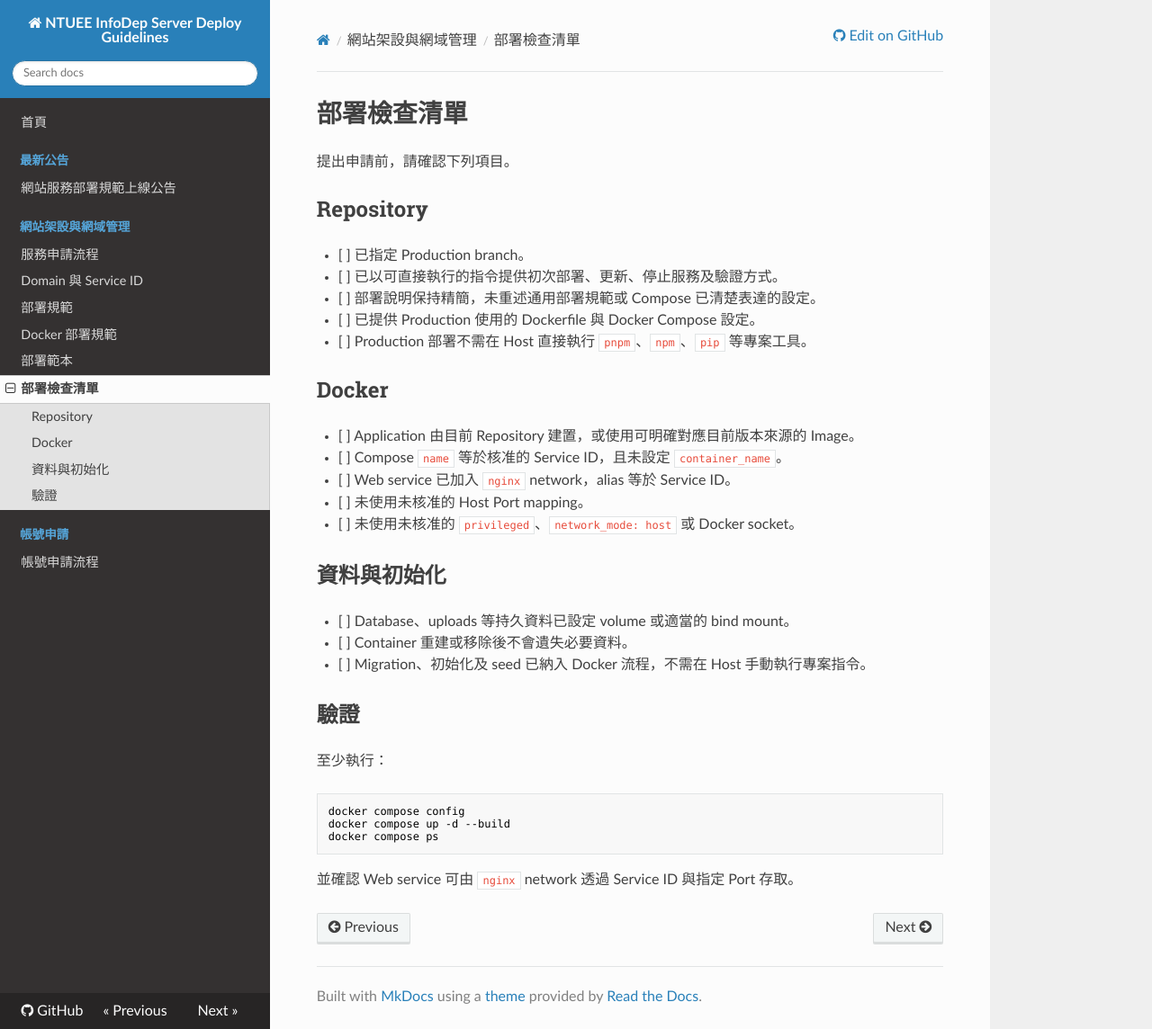
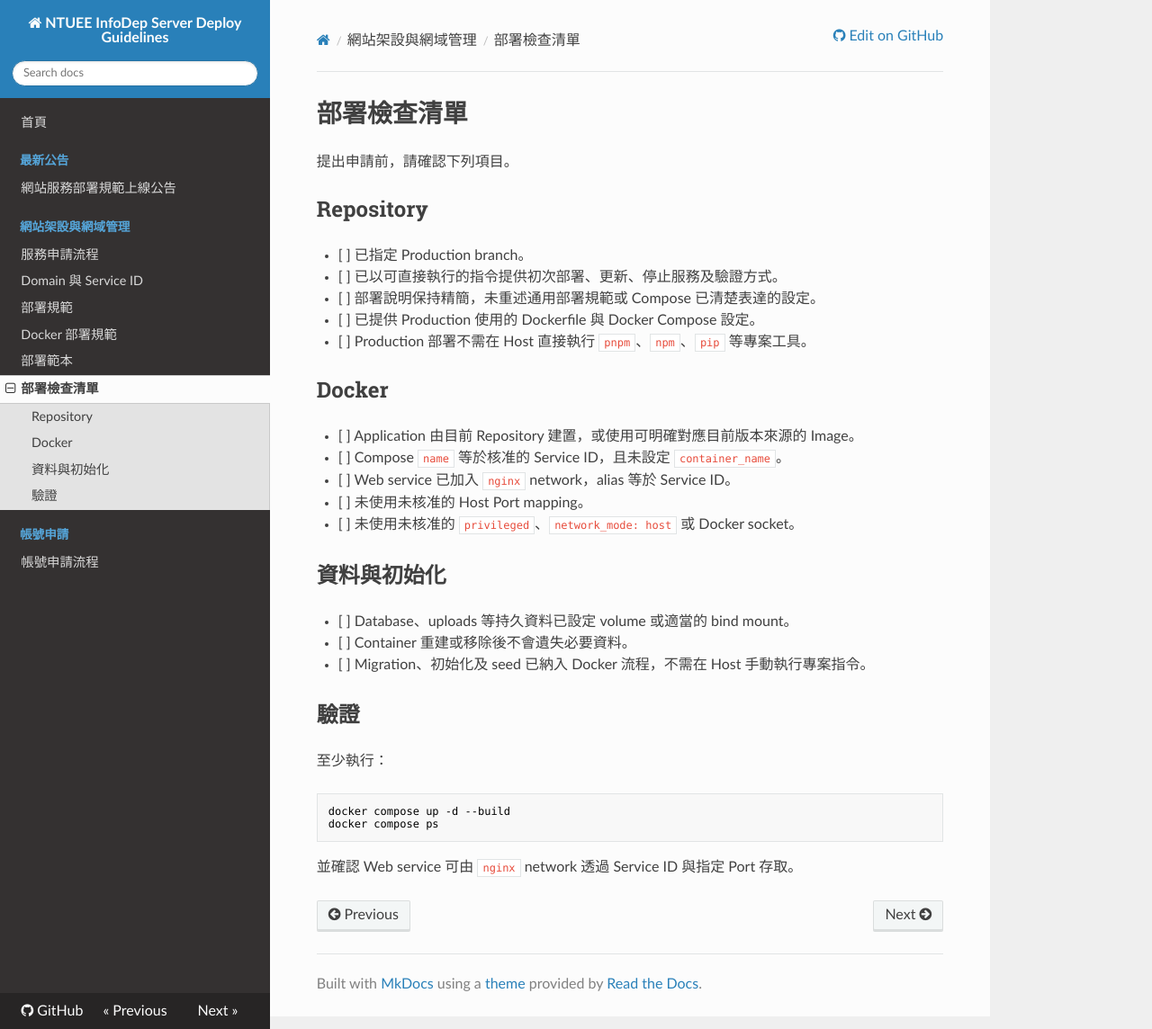
Before and after one commit to NTUEEInfoDep/server-deploy-guidelines, an MkDocs documentation site: the page built from docs/server/checklist.md, in a window 1280 px wide and 1144 px high. Shown: the whole window at 90% size. Built offline with MkDocs 1.6.1, drawn with Linux system fonts in a browser that asks for light colours; nearby versions of some CDN libraries.

Commit message:
docs: remove redundant 'docker compose config' command from deployment instructions

````diff
--- a/docs/server/checklist.md
+++ b/docs/server/checklist.md
@@ -29,7 +29,6 @@
 至少執行：
 
 ```bash
-docker compose config
 docker compose up -d --build
 docker compose ps
 ```
````
Also changed, not shown: README.md (+0 -1 lines), docs/server/templates.md (+0 -1 lines).
